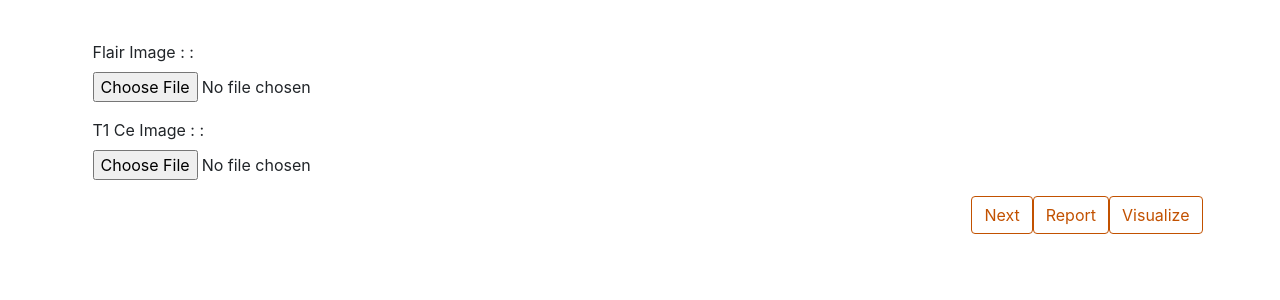
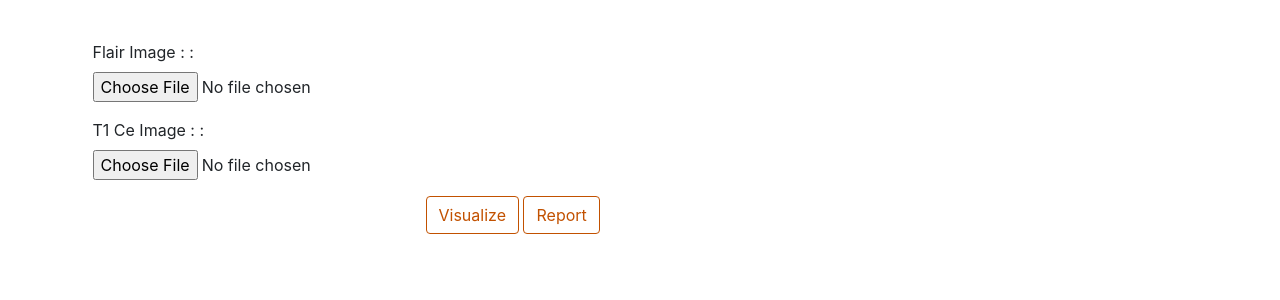
Before and after one commit to Neuro-Vision/NeuroVision, a Django app: template segmentation/templates/segmentation/option.html in a window 1280 px wide. Shown: the part 107-407 px from the top of the page. Run offline with Django 3.2, Linux system fonts and the light colour scheme; the template is opened without the code that fills it: values that come from a table or form of the project are taken from there, others are empty.

Commit message:
Aligning buttons

```diff
--- a/segmentation/static/css/main.css
+++ b/segmentation/static/css/main.css
@@ -78,3 +78,11 @@ h4 {
     color: #FFFFFF;
     background-color: #C25100;
 }
+
+.visualize {
+    margin-left: 30%;
+}
+
+.report {
+    margin-right: 30%;
+}
--- a/segmentation/templates/segmentation/option.html
+++ b/segmentation/templates/segmentation/option.html
@@ -1,9 +1,8 @@
 {% extends 'segmentation/base.html' %} {% block content %}
 <form method="POST" class="post-form" enctype="multipart/form-data">
     {% csrf_token %} {{ form.as_p }}
-    <button type="Visualize" class="save btn btn-default">Visualize</button>
-    <button type="Report" class="save btn btn-default">Report</button>
 
-    <button type="submit" class="save btn btn-default">Next</button>
+    <button type="Visualize" class="visualize btn btn-default">Visualize</button>
+    <button type="Report" class="report btn btn-default">Report</button>
 
 </form> {% endblock %}
```
